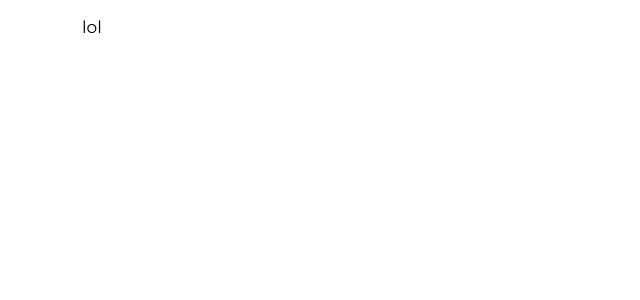
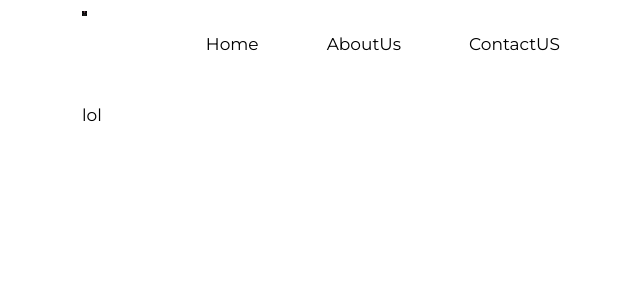
Before and after one commit to ShravyaGurmitkal/meal-sharing, a React app: page /lol in a window 1280 px wide. Shown: the top 300 px of the page, without its empty margins (302-942 px from the left). Built offline with nearby package versions, Linux system fonts and the light colour scheme.

Commit message:
added the styles

```diff
--- a/src/client/App.css
+++ b/src/client/App.css
@@ -1,3 +1,18 @@
 * {
     box-sizing: border-box;
 }
+
+.header {
+    display: flex;
+    flex-flow: row wrap;
+    justify-content: space-between;
+}
+
+.headerNav {
+    display: flex;
+    flex-flow: row wrap;
+}
+
+.headerNav p {
+    margin: 2em;
+}
--- a/src/client/App.js
+++ b/src/client/App.js
@@ -1,16 +1,20 @@
 import React from "react";
 import { BrowserRouter as Router, Route, Switch } from "react-router-dom";
+import "./App.css"
 import TestComponent from "./components/TestComponent/TestComponent";
 import Header from "./components/Header";
+import Allmeals from "./components/Allmeals";
 
 function App() {
   return (
     <Router>
       <Route exact path="/">
         <Header></Header>
+        <Allmeals></Allmeals>
         <p>test</p>
       </Route>
       <Route exact path="/lol">
+        <Header></Header>
         <p>lol</p>
       </Route>
       <Route exact path="/test-component">
--- /dev/null
+++ b/src/client/components/Allmeals.jsx
@@ -0,0 +1,37 @@
+import React from "react";
+import { useEffect, useState } from "react";
+
+export default function Allmeals() {
+    const [allMeals, setAllMeals] = useState([]);
+    const [isLoading, setIsloading] = useState(false);
+
+    useEffect(() => {
+        setIsloading(true);
+        fetch("/api/meals")
+          .then((r) => r.json())
+          .then((r) => setAllMeals(r))
+          .then(() => {
+            setIsloading(false);
+          });
+      }, []);
+
+    return (
+        <>
+            {isLoading && <p>loading....</p>}
+            {allMeals.length === 0  ?
+                    <p>No Results</p> :
+                    <ul>
+                        {allMeals.map((meal => {
+                            return(
+                                <li key={meal.id}>
+                                    <h2>Title: {meal.title}</h2>
+                                    <p>Description: {meal.description}</p>
+                                    <p>Price; {meal.price}</p>
+                                </li>
+                            )
+                        }))}
+                    </ul>
+            }
+        </>
+    )
+}
--- a/src/client/components/Header.jsx
+++ b/src/client/components/Header.jsx
@@ -3,12 +3,14 @@ import logo from "../assets/images/meal_logo.png";
 
 export default function Header() {
     return (
-        <header>
+        <header className="header">
             <div>
-                <img src={logo}/>
+                <img src={logo} alt="mealSharingLogo" height="5em" width="5em"/>
             </div>
-            <nav>
-                <p>Meal</p>
+            <nav className="headerNav">
+                <p>Home</p>
+                <p>AboutUs</p>
+                <p>ContactUS</p>
             </nav>
         </header>
     )
--- a/src/client/index.css
+++ b/src/client/index.css
@@ -5,11 +5,11 @@
   box-sizing: border-box;
 }
 
-#root {
+/* #root {
   padding-left: 30%;
   padding-right: 30%;
   height: 100vh;
-}
+} */
 
 body {
   margin: 0;
```
